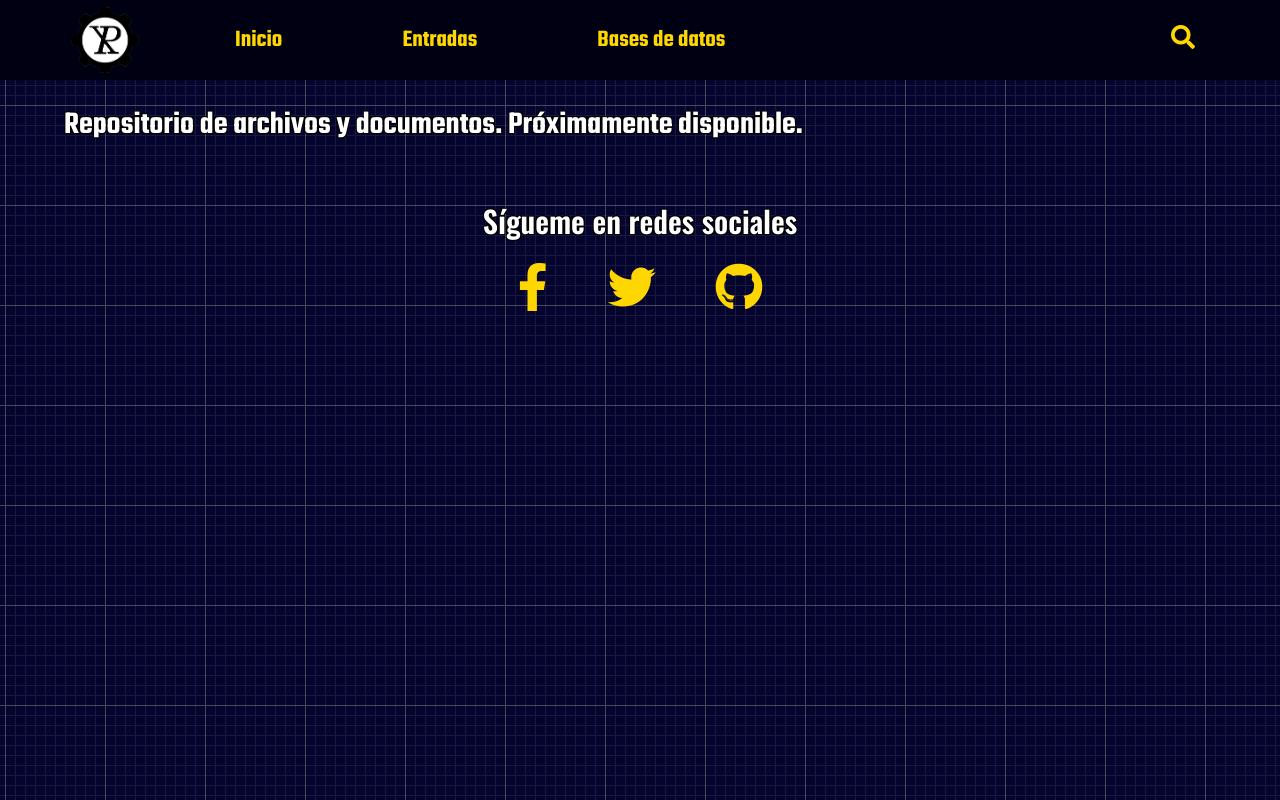
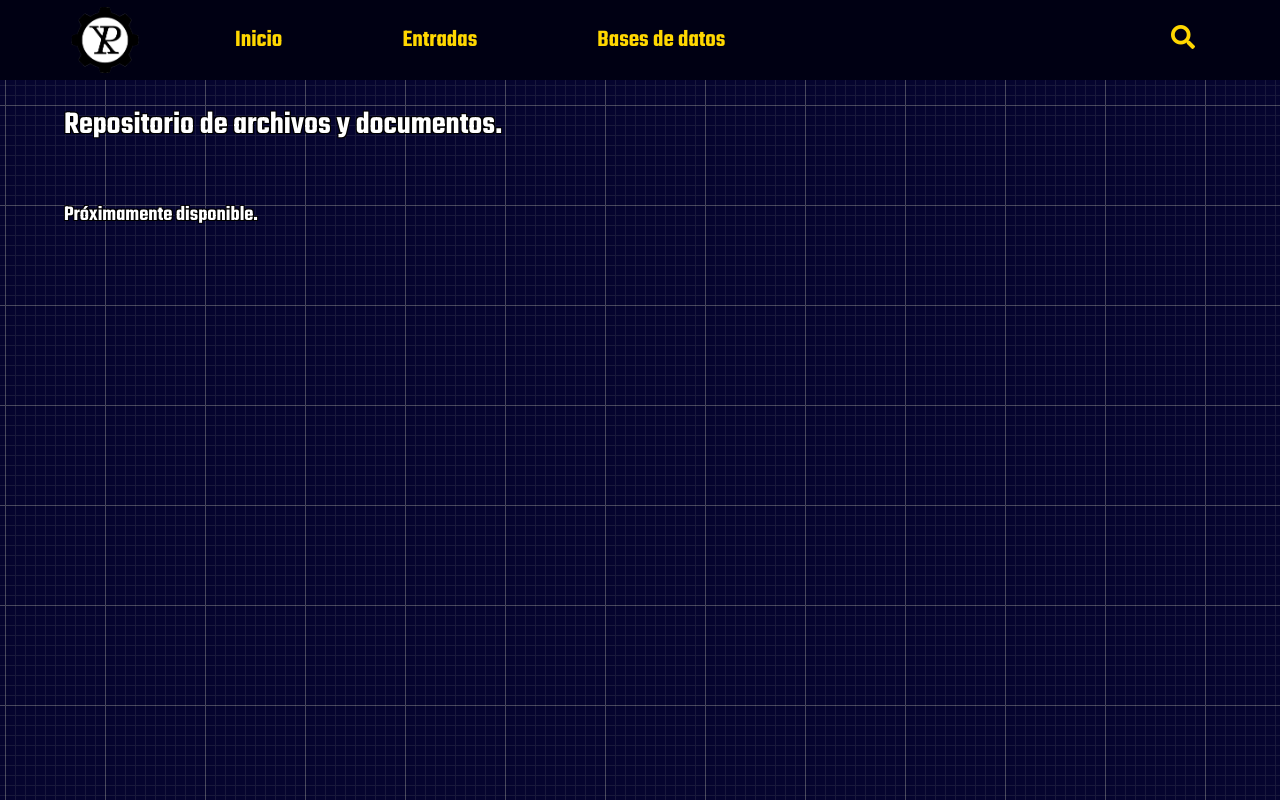
Before and after one commit to PabloRNunez/Librarium-Logis, a plain HTML site: page bases_de_datos/index.html in a window 1280 px wide. Drawn offline with nearby package versions, Linux system fonts and the light colour scheme.

Commit message:
Almost there...

```diff
--- a/bases_de_datos/index.html
+++ b/bases_de_datos/index.html
@@ -55,8 +55,10 @@
     <body>
         <section class="biblioteca">
             <h2 id="tree_label">
-                Repositorio de archivos y documentos. Próximamente disponible.
+                Repositorio de archivos y documentos.
             </h2>
+                <br><br>
+            <h3>Próximamente disponible.</h3>
 
             <!--<ul role="tree" aria-labelledby="tree_label">
                 <li role="treeitem" aria-expanded="false" aria-selected="false">
@@ -308,21 +310,6 @@
     </body>
 
     <footer>
-        <!--SOCIAL-->
-        <section class="social">
-            <p>Sígueme en redes sociales</p>
-            <div class="enlaces">
-                <a href="#">
-                    <i class="fab fa-facebook-f"></i>
-                </a>
-                <a href="#">
-                    <i class="fab fa-twitter"></i>
-                </a>
-                <a href="https://github.com/PabloRNunez">
-                    <i class="fab fa-github"></i>
-                </a>
-            </div>
-        </section>
 
         <!--SCROLL REVEAL-->
         <script src="https://unpkg.com/scrollreveal"></script>
--- a/styles.css
+++ b/styles.css
@@ -97,7 +97,7 @@ p {
     width: 90%;
     margin: auto;
     height: 550px;
-    background: url(Gallery/oposiciones.jpg) no-repeat center top/cover;
+    background: url(Gallery/presentacion.png) no-repeat center top/cover;
     border: 1px solid silver;
     padding: 50px;
     display: flex;
```
Also changed, not shown: Gallery/presentacion.png (added).
